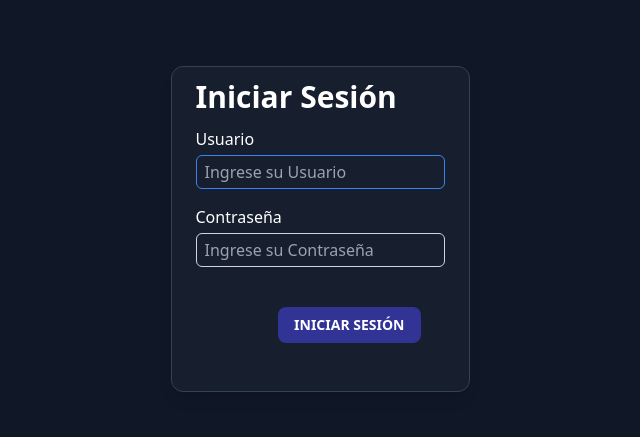
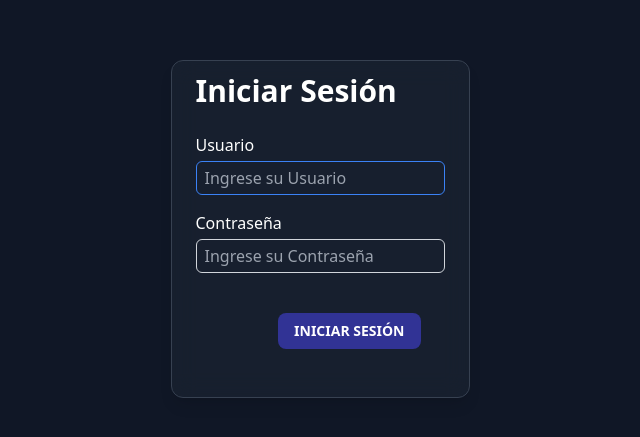
Before and after one commit to YeltsinBL/WebAcopio, a React (Vite) app: page /login in a window 1280 px wide. Shown: the part 155-592 px from the top of the page, without its empty margins (320-960 px from the left). Built offline with nearby package versions, Linux system fonts and the light colour scheme.

Commit message:
Agregar Padding Botton a la SeccionModel

```diff
--- a/src/components/common/SectionModel.jsx
+++ b/src/components/common/SectionModel.jsx
@@ -3,7 +3,7 @@ import React from 'react'
 export const SectionModel = ({title, children}) => {
   return (
     <div className='bg-gray-800 bg-opacity-50 backdrop-blur-md shadow-lg rounded-xl p-6 pt-3 border border-gray-700 mb-8'>
-	  <div className="flex items-start justify-between rounded-t">
+	  <div className="flex items-start justify-between rounded-t pb-3">
         <h3 className="text-3xl font-semibold text-white">
           {title}
         </h3>
```
